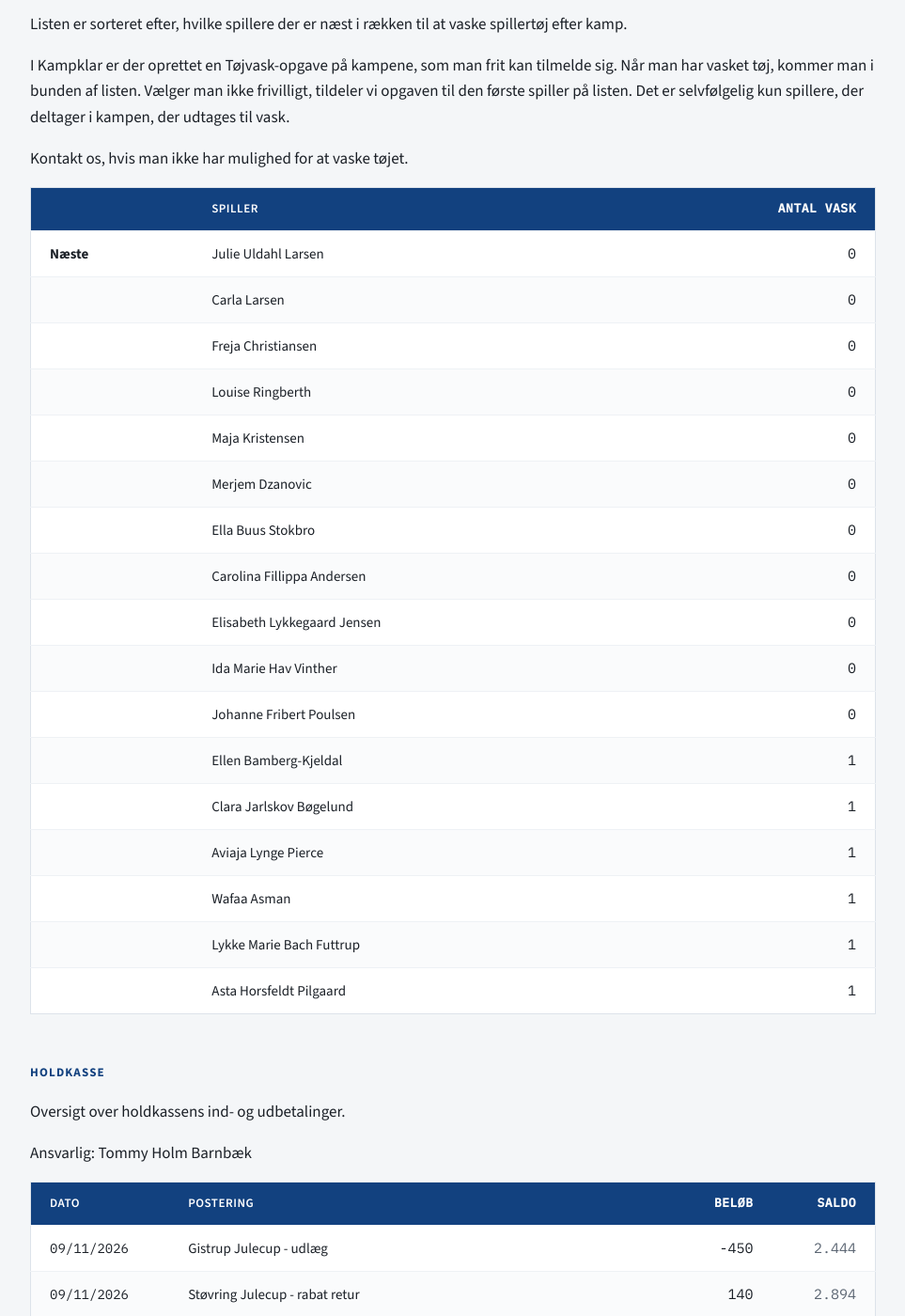
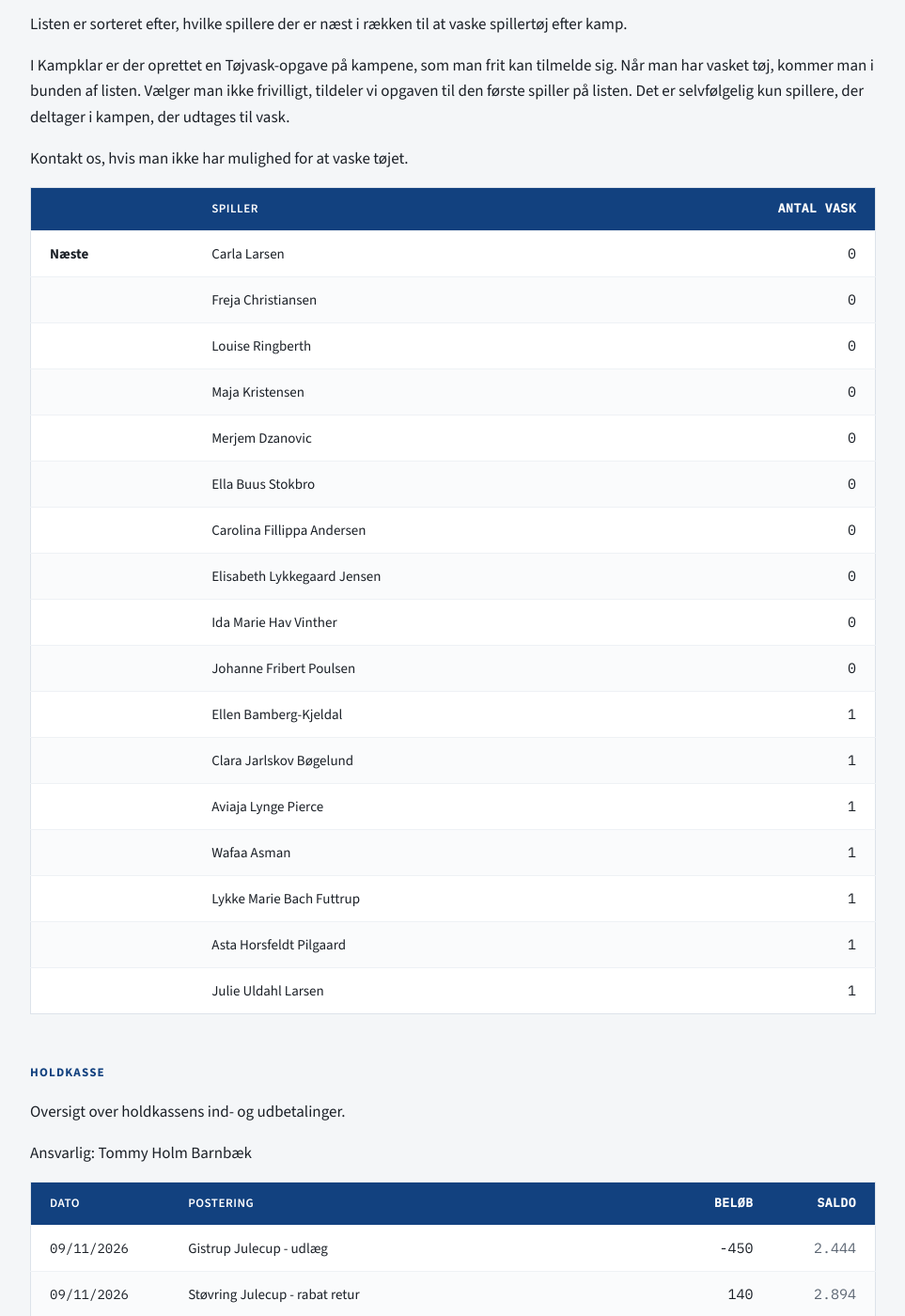
Before and after one commit to holm-dk/fodbold-vb-piger, a Jekyll site: the page built from index.md, in a window 1280 px wide and 1400 px high, scrolled down 562 px. Shown: the whole window at 94% size, without its empty margins (158-1121 px from the left). Built offline with Jekyll 4.4.1, drawn with Linux system fonts in a browser that asks for light colours.

Commit message:
Vask til Julie, Carla er næste

```diff
--- a/index.md
+++ b/index.md
@@ -24,8 +24,7 @@ Kontakt os, hvis man ikke har mulighed for at vaske tøjet.
 
 | | Spiller | Antal vask |
 |---|---|---:|
-| **Næste** | Julie Uldahl Larsen | 0 |
-| | Carla Larsen | 0 |
+| **Næste** | Carla Larsen | 0 |
 | | Freja Christiansen | 0 |
 | | Louise Ringberth | 0 |
 | | Maja Kristensen | 0 |
@@ -41,6 +40,7 @@ Kontakt os, hvis man ikke har mulighed for at vaske tøjet.
 | | Wafaa Asman | 1 |
 | | Lykke Marie Bach Futtrup | 1 |
 | | Asta Horsfeldt Pilgaard | 1 |
+| | Julie Uldahl Larsen | 1 |
 
 ## Holdkasse
 
```
